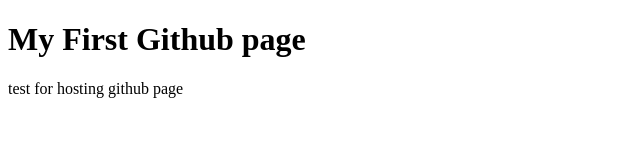
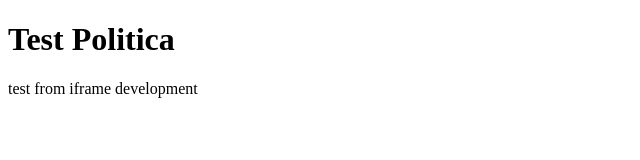
Before and after one commit to alexispedron/hosting, a plain HTML site: page index.html in a window 1280 px wide. Shown: the whole page, without its empty margins (0-640 px from the left). Drawn offline with Linux system fonts and the light colour scheme.

Commit message:
Update index.html

```diff
--- a/index.html
+++ b/index.html
@@ -3,12 +3,12 @@
 <head>
   <meta charset="utf-8">
   <meta http-equiv="X-UA-Compatible" content="IE=edge">
-  <title>Test Alex's Hosting</title>
+  <title>Mapfre</title>
   <meta name="viewport" content="width=device-width, initial-scale=1">
 <!--   <meta http-equiv="Content-Security-Policy" content="frame-ancestors *.mapfre.com *.cloudfront.net localhost"> -->
 </head>
 <body>
-  <h1>My First Github page</h1>
-  <p>test for hosting github page</p>
+  <h1>Test Politica</h1>
+  <p>test from iframe development</p>
 </body>
 </html>
```
